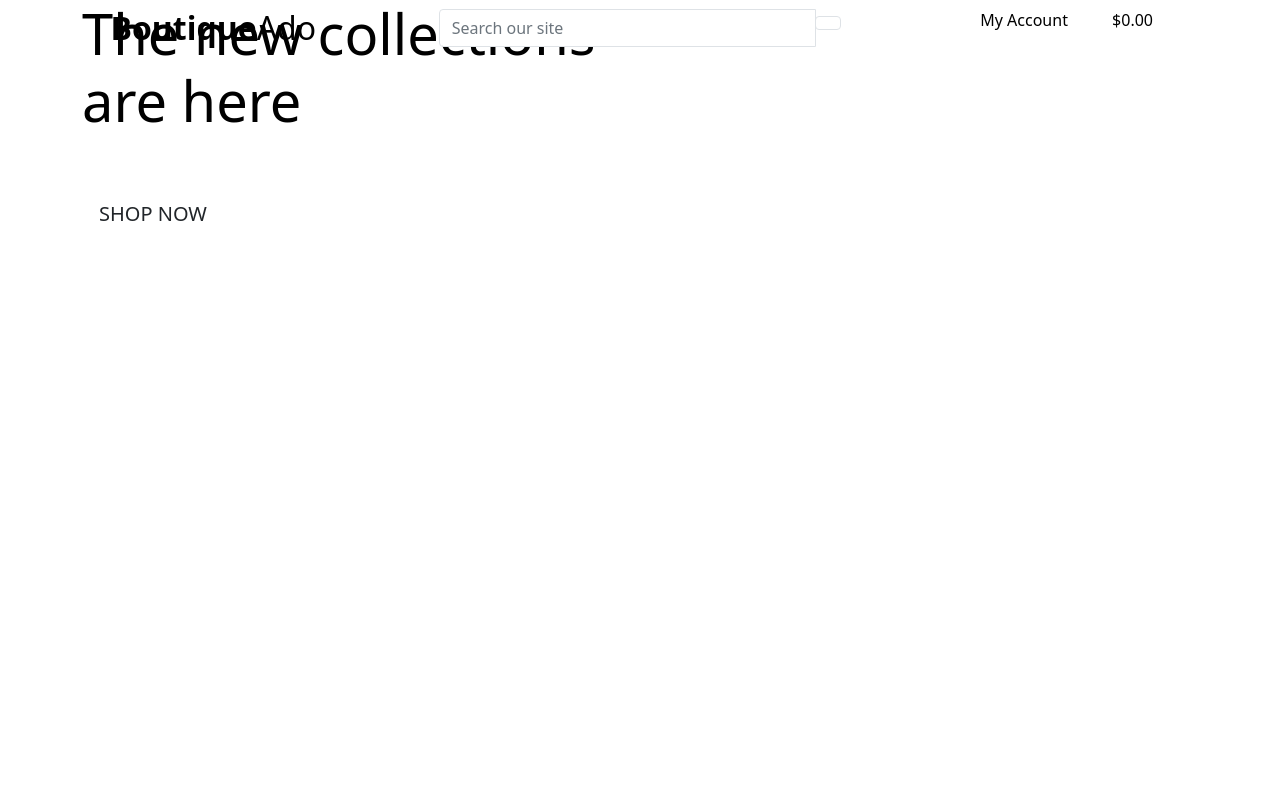
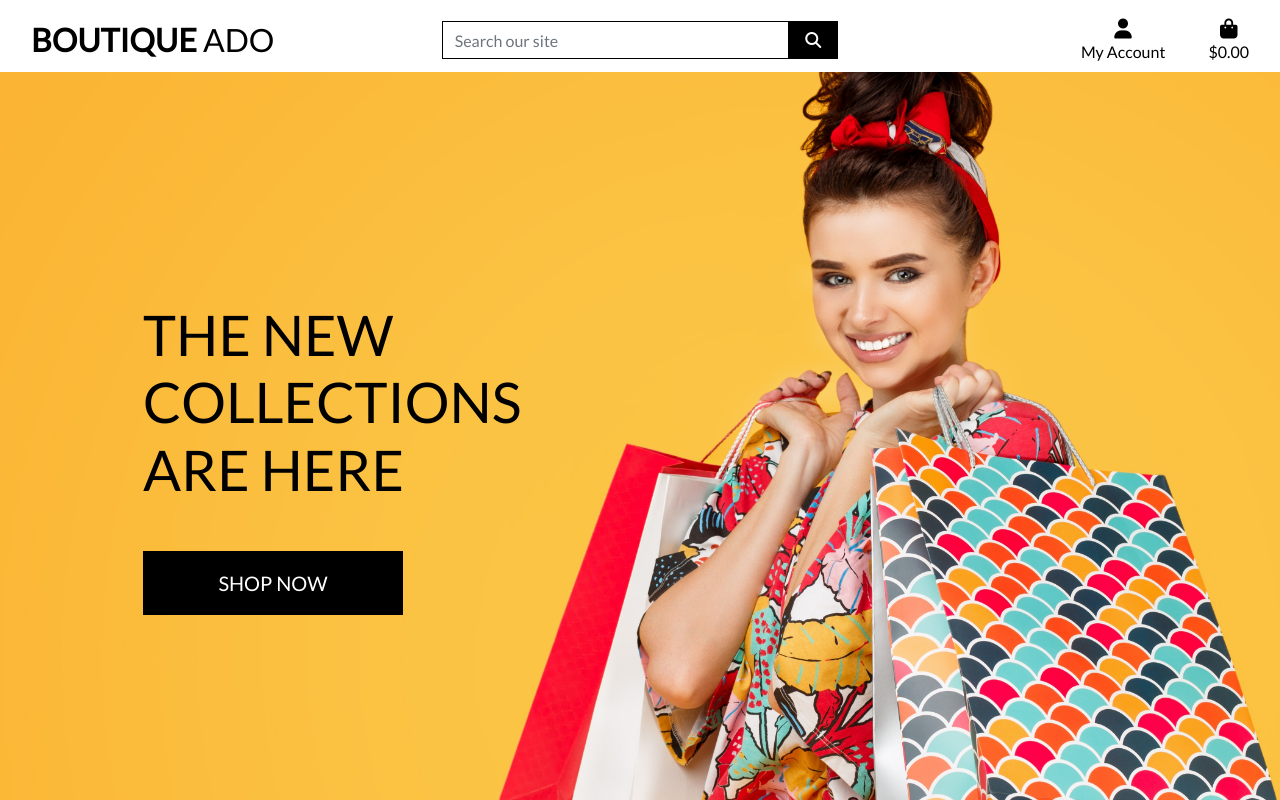
Before and after one commit to robertdavid1205/boutique_ado_v1, a Django app: page / in a window 1280 px wide. Run offline with Django 3.2, Linux system fonts and the light colour scheme; some libraries are stand-ins or nearby versions.

Commit message:
completed homepage header and css

```diff
--- a/boutique_ado/settings.py
+++ b/boutique_ado/settings.py
@@ -151,6 +151,10 @@ USE_TZ = True
 # https://docs.djangoproject.com/en/3.2/howto/static-files/
 
 STATIC_URL = '/static/'
+STATICFILES_DIRS = (os.path.join(BASE_DIR, 'static'),)
+
+MEDIA_URL = '/media/'
+MEDIA_ROOT = os.path.join(BASE_DIR, 'media')
 
 # Default primary key field type
 # https://docs.djangoproject.com/en/3.2/ref/settings/#default-auto-field
--- a/boutique_ado/urls.py
+++ b/boutique_ado/urls.py
@@ -15,9 +15,11 @@ Including another URLconf
 """
 from django.contrib import admin
 from django.urls import path, include
+from django.conf import settings
+from django.conf.urls.static import static
 
 urlpatterns = [
     path('admin/', admin.site.urls),
     path('accounts/', include('allauth.urls')),
     path('', include('home.urls')),
-]
+] + static(settings.MEDIA_URL, document_root=settings.MEDIA_ROOT)
--- /dev/null
+++ b/static/css/base.css
@@ -0,0 +1,81 @@
+html {
+    height: 100%;
+}
+
+body {
+    background: url('/media/homepage_background_cropped.jpg') no-repeat center center fixed;
+    background-size: cover;
+    height: calc(100vh - 164px);
+    color: #555;
+    font-family: 'Lato';
+}
+
+/* from Bulma */
+.icon {
+    align-items: center;
+    display: inline-flex;
+    justify-content: center;
+    height: 1.5rem;
+    width: 1.5rem;
+}
+
+.logo-font {
+    text-transform: uppercase;
+}
+
+.main-logo-link {
+    width: fit-content;
+}
+
+.shop-now-button {
+    background: black;
+    color: white;
+    min-width: 260px;
+}
+
+.btn-black {
+    background: black;
+    color: white;
+}
+
+.shop-now-button:hover,
+.shop-now-button:active,
+.shop-now-button:focus,
+.btn-black:hover,
+.btn-black:active,
+.btn-black:focus {
+    background: #222;
+    color: white;
+}
+
+.text-black {
+    color: #000 !important;
+}
+
+.border-black {
+    border: 1px solid black !important;
+}
+
+/* -------------------------------- Media Queries */
+
+/* Slightly larger container on xl screens */
+@media (min-width: 1200px) {
+  .container {
+    max-width: 80%;
+  }
+}
+
+/* fixed top navbar only on medium and up */
+@media (min-width: 992px) {
+    .fixed-top-desktop-only {
+        position: fixed;
+        top: 0;
+        right: 0;
+        left: 0;
+        z-index: 1030;
+    }
+
+    .header-container {
+        padding-top: 164px;
+    }
+}
--- a/templates/base.html
+++ b/templates/base.html
@@ -13,17 +13,19 @@
         {% endblock %}
 
         {% block corecss %}
-        <link href="https://cdn.jsdelivr.net/npm/bootstrap@5.1.3/dist/css/bootstrap.min.css" rel="stylesheet" integrity="sha384-1BmE4kWBq78iYhFldvKuhfTAU6auU8tT94WrHftjDbrCEXSU1oBoqyl2QvZ6jIW3" crossorigin="anonymous">
+        <link rel="stylesheet" href="https://stackpath.bootstrapcdn.com/bootstrap/4.4.1/css/bootstrap.min.css" integrity="sha384-Vkoo8x4CGsO3+Hhxv8T/Q5PaXtkKtu6ug5TOeNV6gBiFeWPGFN9MuhOf23Q9Ifjh" crossorigin="anonymous">
+        <link href="https://fonts.googleapis.com/css2?family=Lato&display=swap" rel="stylesheet">
+        <link rel="stylesheet" href="{% static 'css/base.css' %}">
         {% endblock %}
 
         {% block extra_css %}
         {% endblock %}
 
         {% block corejs %}
-        <script src="https://cdn.jsdelivr.net/npm/bootstrap@5.1.3/dist/js/bootstrap.bundle.min.js" integrity="sha384-ka7Sk0Gln4gmtz2MlQnikT1wXgYsOg+OMhuP+IlRH9sENBO0LRn5q+8nbTov4+1p" crossorigin="anonymous"></script>
-        <script src="https://cdn.jsdelivr.net/npm/@popperjs/core@2.10.2/dist/umd/popper.min.js" integrity="sha384-7+zCNj/IqJ95wo16oMtfsKbZ9ccEh31eOz1HGyDuCQ6wgnyJNSYdrPa03rtR1zdB" crossorigin="anonymous"></script>
-        <script src="https://cdn.jsdelivr.net/npm/bootstrap@5.1.3/dist/js/bootstrap.min.js" integrity="sha384-QJHtvGhmr9XOIpI6YVutG+2QOK9T+ZnN4kzFN1RtK3zEFEIsxhlmWl5/YESvpZ13" crossorigin="anonymous"></script>
-        <script src="https://code.jquery.com/jquery-3.6.0.min.js" integrity="sha256-/xUj+3OJU5yExlq6GSYGSHk7tPXikynS7ogEvDej/m4=" crossorigin="anonymous"></script>
+        <script src="https://kit.fontawesome.com/a46813e0f2.js" crossorigin="anonymous"></script>
+        <script src="https://code.jquery.com/jquery-3.4.1.slim.min.js" integrity="sha384-J6qa4849blE2+poT4WnyKhv5vZF5SrPo0iEjwBvKU7imGFAV0wwj1yYfoRSJoZ+n" crossorigin="anonymous"></script>
+        <script src="https://cdn.jsdelivr.net/npm/popper.js@1.16.0/dist/umd/popper.min.js" integrity="sha384-Q6E9RHvbIyZFJoft+2mJbHaEWldlvI9IOYy5n3zV9zzTtmI3UksdQRVvoxMfooAo" crossorigin="anonymous"></script>
+        <script src="https://stackpath.bootstrapcdn.com/bootstrap/4.4.1/js/bootstrap.min.js" integrity="sha384-wfSDF2E50Y2D1uUdj0O3uMBJnjuUD4Ih7YwaYd1iqfktj0Uod8GCExl3Og8ifwB6" crossorigin="anonymous"></script>
         {% endblock %}
 
         {% block extra_js %}
@@ -32,20 +34,19 @@
         <title>Boutique Ado {% block extra_title %}{% endblock %} </title>
     </head>
     <body>
-
         <header class="container-fluid fixed-top">
-            <div class="row">
+            <div id="topnav" class="row bg-white pt-lg-2 d-none d-lg-flex">
                 <div class="col-12 col-lg-4 my-auto py-1 py-lg-0 text-center text-lg-left">
                     <a href="{% url 'home' %}" class="nav-link main-logo-link">
-                        <h2 class="logo-font text-black my-0"><strong>Boutique</strong>Ado</h2>
+                        <h2 class="logo-font text-black my-0"><strong>Boutique</strong> Ado</h2>
                     </a>
                 </div>
                 <div class="col-12 col-lg-4 my-auto py-1 py-lg-0">
                     <form method="GET" action="">
                         <div class="input-group w-100">
-                            <input class="form-control border border-black rounded-o" type="text" name="q" placeholder="Search our site">
+                            <input class="form-control border border-black rounded-0" type="text" name="q" placeholder="Search our site">
                             <div class="input-group-append">
-                                <button class="form-control btn btn-black border border-black rounded-o" type="submit">
+                                <button class="form-control btn btn-black border border-black rounded-0" type="submit">
                                     <span class="icon">
                                         <i class="fas fa-search"></i>
                                     </span>
@@ -55,10 +56,9 @@
                     </form>
                 </div>
                 <div class="col-12 col-lg-4 my-auto py-1 py-lg-0">
-                    <ul class="list-inline list-unstyled text-center text-lg-right my-o">
+                    <ul class="list-inline list-unstyled text-center text-lg-right my-0">
                         <li class="list-inline-item dropdown">
-                            <a class="text-black nav-link" href="#" id="user-options" data-toggle="dropdown" aria-haspopup="true"
-                            aria-expanded="false">
+                            <a class="text-black nav-link" href="#" id="user-options" data-toggle="dropdown" aria-haspopup="true" aria-expanded="false">
                                 <div class="text-center">
                                     <div><i class="fas fa-user fa-lg"></i></div>
                                     <p class="my-0">My Account</p>
@@ -70,7 +70,7 @@
                                         <a href="" class="dropdown-item">Product Management</a>
                                     {% endif %}
                                     <a href="" class="dropdown-item">My Profile</a>
-                                    <a href="{% url 'account_logout' %}" class="">Logout</a>
+                                    <a href="{% url 'account_logout' %}" class="dropdown-item">Logout</a>
                                 {% else %}
                                     <a href="{% url 'account_signup' %}" class="dropdown-item">Register</a>
                                     <a href="{% url 'account_login' %}" class="dropdown-item">Login</a>
@@ -97,7 +97,7 @@
         </header>
 
         {% if messages %}
-        <div class="message-container"></div>
+            <div class="message-container"></div>
         {% endif %}
 
         {% block page_header %}
@@ -106,8 +106,9 @@
         {% block content %}
         {% endblock %}
 
-        {% block postloadsjs %}
+        {% block postloadjs %}
         {% endblock %}
+
 
     </body>
 </html>
```
Also changed, not shown: media/homepage_background_cropped.jpg (added).
